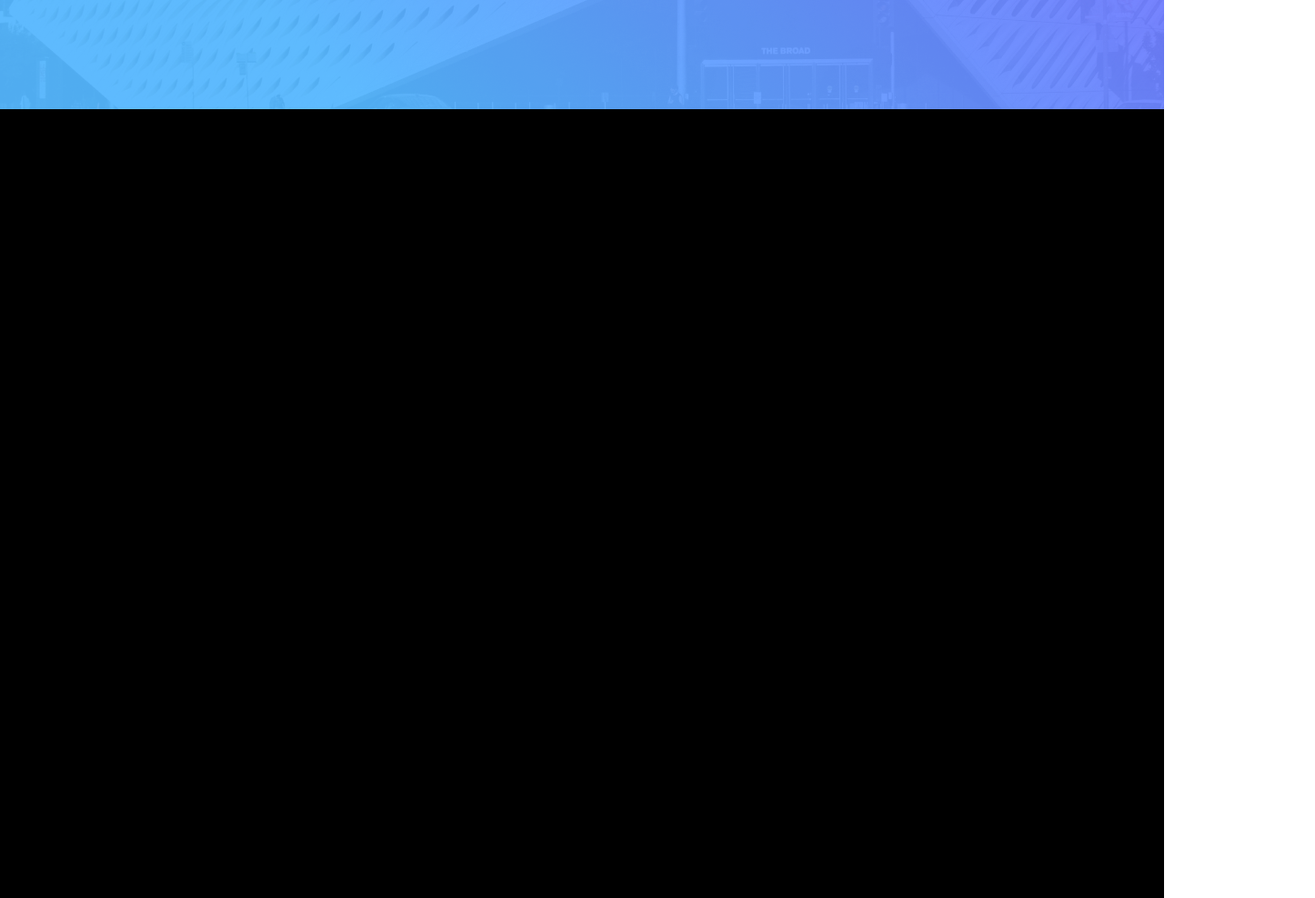
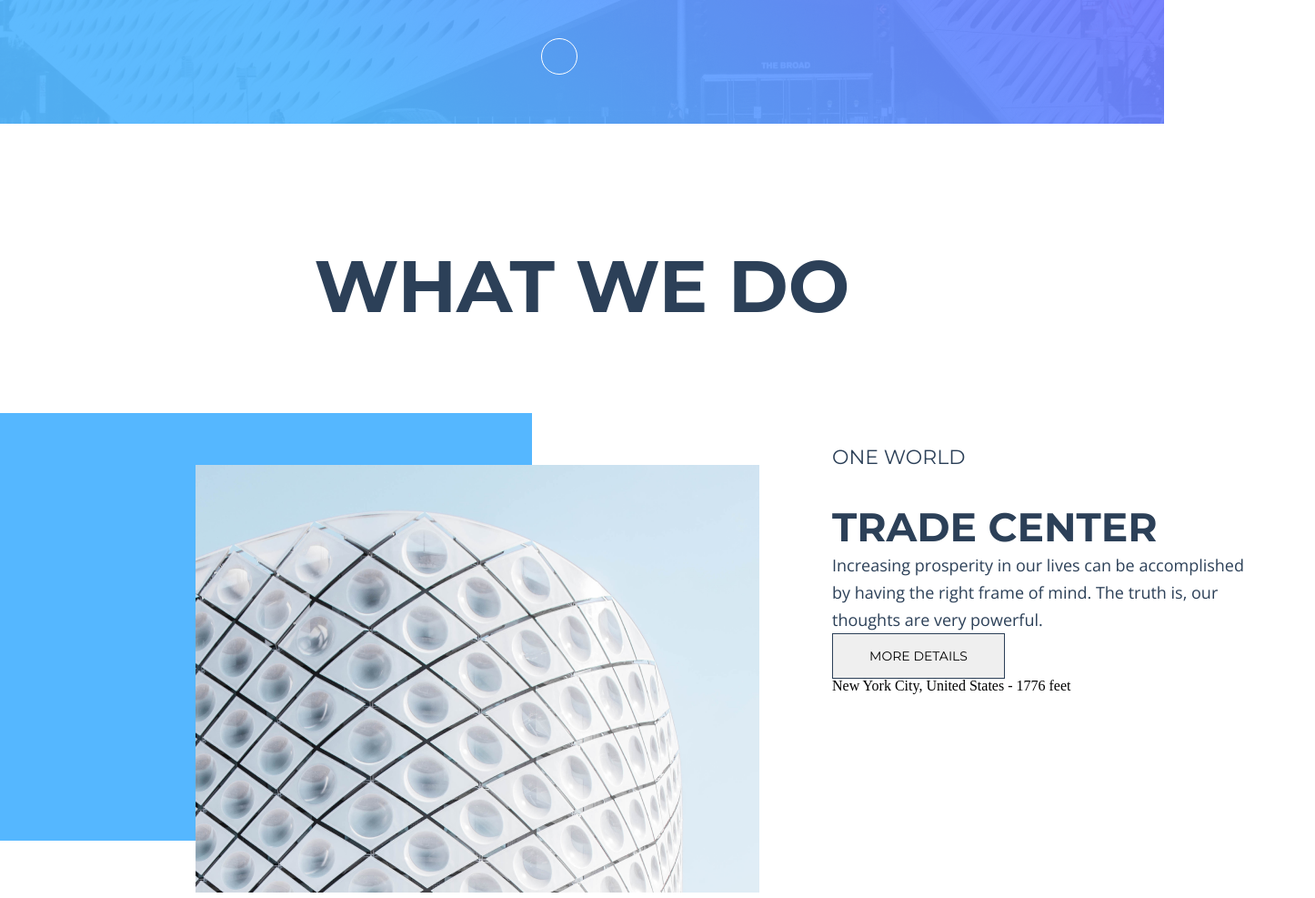
Before and after one commit to MishaVoytenko/40-project2, a plain HTML site: page index.html in a window 1280 px wide. Shown: the part 680-1667 px from the top of the page at 91% size, 1446 px wide, since content can reach past the window. Drawn offline with nearby package versions, Linux system fonts and the light colour scheme.

Commit message:
add  section project

```diff
--- a/index.html
+++ b/index.html
@@ -7,8 +7,11 @@
   <meta name="viewport" content="width=device-width, initial-scale=1.0">
   <link rel="preconnect" href="https://fonts.googleapis.com">
   <link rel="preconnect" href="https://fonts.gstatic.com" crossorigin>
+  rel="stylesheet">
+  <link rel="preconnect" href="https://fonts.googleapis.com">
+  <link rel="preconnect" href="https://fonts.gstatic.com" crossorigin>
   <link
-    href="https://fonts.googleapis.com/css2?family=Montserrat:wght@400;700&family=Open+Sans:ital,wght@1,400;1,500&family=Source+Sans+Pro&display=swap"
+    href="https://fonts.googleapis.com/css2?family=Montserrat:wght@400;700&family=Open+Sans:ital,wght@0,400;1,400;1,500&family=Source+Sans+Pro&display=swap"
     rel="stylesheet">
   <title>Document</title>
   <link rel="stylesheet" type="text/css" href="slick/slick.css" />
@@ -85,10 +88,24 @@
       </li>
     </ul>
 
-    <button class="nav__btn"><a href=""></a></button>
+    <div><button class="nav__btn"><a href=""></a></button></div>
   </header>
 
-  <section class="project"></section>
+  <section class="project">
+    <h2 class="project__text">WHAT WE DO</h2>
+    <div class="project__imeges">
+      <div class="first-imege"> <img src="img/Rectangle.png" alt=""></div>
+      <div class="second-imege"> <img src="img/joel.png" alt=""> </div>
+      <div class="text-imege">
+        <p>ONE WORLD</p>
+        <h2>TRADE CENTER</h2>
+        <p>Increasing prosperity in our lives can be accomplished by having the right frame of mind. The truth is, our
+          thoughts are very powerful.</p>
+        <button>MORE DETAILS</button>
+        <p>New York City, United States - 1776 feet </p>
+      </div>
+    </div>
+  </section>
 </body>
 
 </html>
--- a/style.scss
+++ b/style.scss
@@ -24,6 +24,7 @@
   padding-right: 50px;
   height: 800px;
   background-image: url(img/Mask.png), url(img/Background.png);
+  background-size: cover;
 }
 
 .nav {
@@ -40,28 +41,37 @@
   align-items: center;
   z-index: 10;
   display: flex;
+  background-size: cover;
 
   &__menu {
     display: flex;
     gap: 93px;
     margin-left: 114px;
+  }
 
-    // &__item {
-    //   position: relative;
-    // }
+  &__item {
+    position: relative;
+    @include source;
+    & a {
+      text-decoration: none;
+      color: #ffffff;
+    }
+  }
 
-    // &__item::before {
-    //   content: " ";
-    //   display: block;
-    //   border-radius: 100%;
-    //   width: 9px;
-    //   height: 9px;
-    //   border: 1px solid white;
-    // }
+  &__item::before {
+    content: " ";
+    display: block;
+    position: absolute;
+    left: -14px;
+    bottom: 3px;
+    border-radius: 100%;
+    width: 9px;
+    height: 9px;
+    border: 1px solid white;
+  }
 
-    // &__item:hover::before {
-    //   background: white;
-    // }
+  &__item:hover::before {
+    background: white;
   }
 
   &__social {
@@ -96,38 +106,14 @@
     width: 40px;
     border: 1px solid white;
     border-radius: 100%;
-    margin-top: 240px;
-    margin: 0 auto;
+    // background-image: url(img/btn.png);
+    // background-repeat: no-repeat;
+    margin: 180px auto 0px;
     display: block;
     background-image: none;
     background: transparent;
     cursor: pointer;
   }
-}
-
-.nav__item {
-  position: relative;
-  @include source;
-  & a {
-    text-decoration: none;
-    color: #ffffff;
-  }
-}
-
-.nav__item::before {
-  content: " ";
-  display: block;
-  position: absolute;
-  left: -14px;
-  bottom: 3px;
-  border-radius: 100%;
-  width: 9px;
-  height: 9px;
-  border: 1px solid white;
-}
-
-.nav__item:hover::before {
-  background: white;
 }
 
 .header-slider {
@@ -146,12 +132,93 @@
 
 .slick-dots {
   position: absolute;
-  left: 720px;
+  left: 670px;
   rotate: 90deg;
   top: 0;
 }
 
 .project {
   height: 1450px;
-  background-color: black;
+
+  &__text {
+    margin-top: 130px;
+    margin-bottom: 90px;
+    text-align: center;
+    @include montserrat;
+    color: #2c4058;
+  }
 }
+
+// &__text::before {
+//   position: absolute;
+//   left: 0;
+//   top: ;
+//   content: " ";
+//   width: 100px;
+//   height: 1px;
+//   color: #2c4058;
+// }
+
+// .project::before {
+//   position: absolute;
+//   left: 150px;
+//   top: 150px;
+//   content: " ";
+//   width: 100px;
+//   height: 100px;
+//   color: #2c4058;
+// }
+
+.project__imeges {
+  display: flex;
+  position: absolute;
+}
+
+.second-imege {
+  position: relative;
+  left: -370px;
+  top: 57px;
+}
+
+.text-imege {
+  width: 470px;
+  height: 350px;
+  margin-left: -300px;
+}
+
+.text-imege p:first-child {
+  @include montserrat;
+  font-weight: 400;
+  font-size: 22px;
+  color: #2c4058;
+}
+
+.text-imege h2 {
+  @include montserrat;
+  font-style: normal;
+  font-weight: 700;
+  font-size: 44px;
+  line-height: 54px;
+  color: #2c4058;
+}
+
+.text-imege p:nth-child(3) {
+  font-family: "Open Sans";
+  font-style: normal;
+  font-weight: 400;
+  font-size: 18px;
+  line-height: 30px;
+  color: #2c4058;
+}
+
+.text-imege button:nth-child(4) {
+  width: 190px;
+  height: 50px;
+  font-family: "Montserrat";
+  font-style: normal;
+  font-weight: 400;
+  font-size: 14px;
+  line-height: 17px;
+  color: #000000;
+  border: 1px solid #2c4058;
+}
```
Also changed, not shown: img/Rectangle.png (added), img/joel.png (added), style.css, 1 other file.
